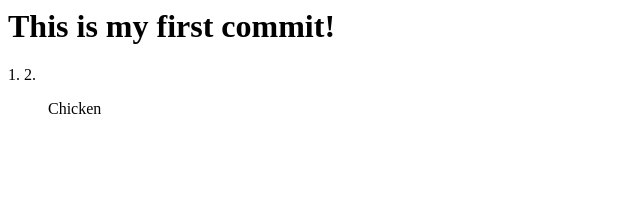
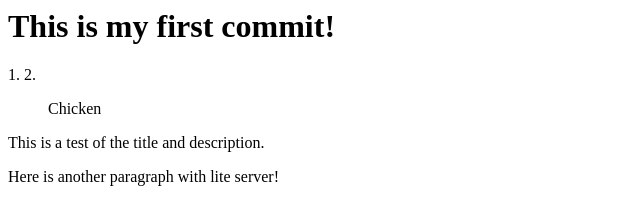
Before and after one commit to biohazard1029/git-test, a website: page index.html in a window 1280 px wide. Shown: the whole page, without its empty margins (0-640 px from the left). Drawn offline with Linux system fonts and the light colour scheme.

Commit message:
Using NPM

```diff
--- a/index.html
+++ b/index.html
@@ -6,6 +6,8 @@
                 <ls>1.</ls>
                 <ls>2.</ls>
                 <ul>Chicken</ul>
+                <p>This is a test of the title and description.</p>
+                <p>Here is another paragraph with lite server!</p>
             </div>
         </body>
     </html>
```
Also changed, not shown: package.json (added, +24 -0 lines), 2 other files.
